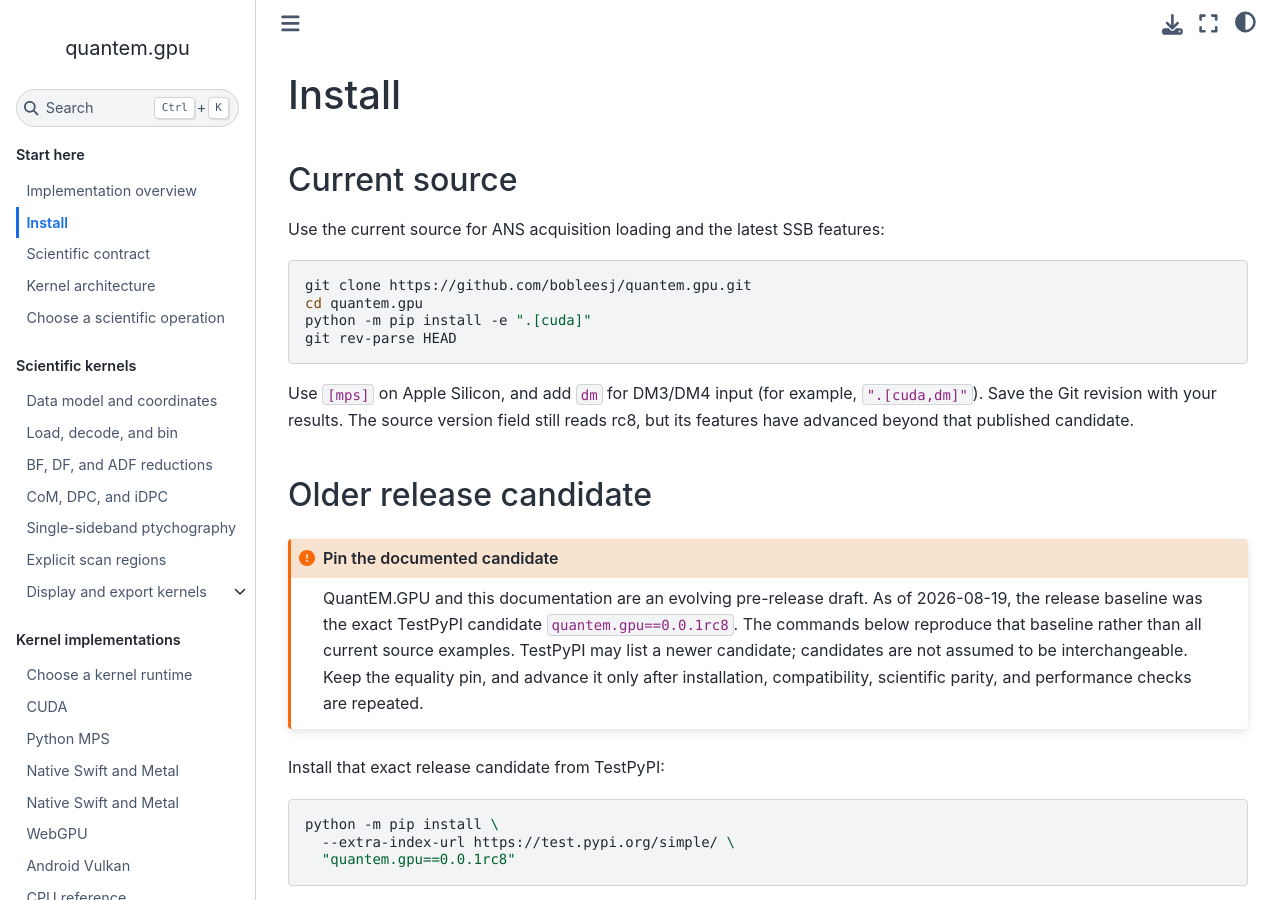
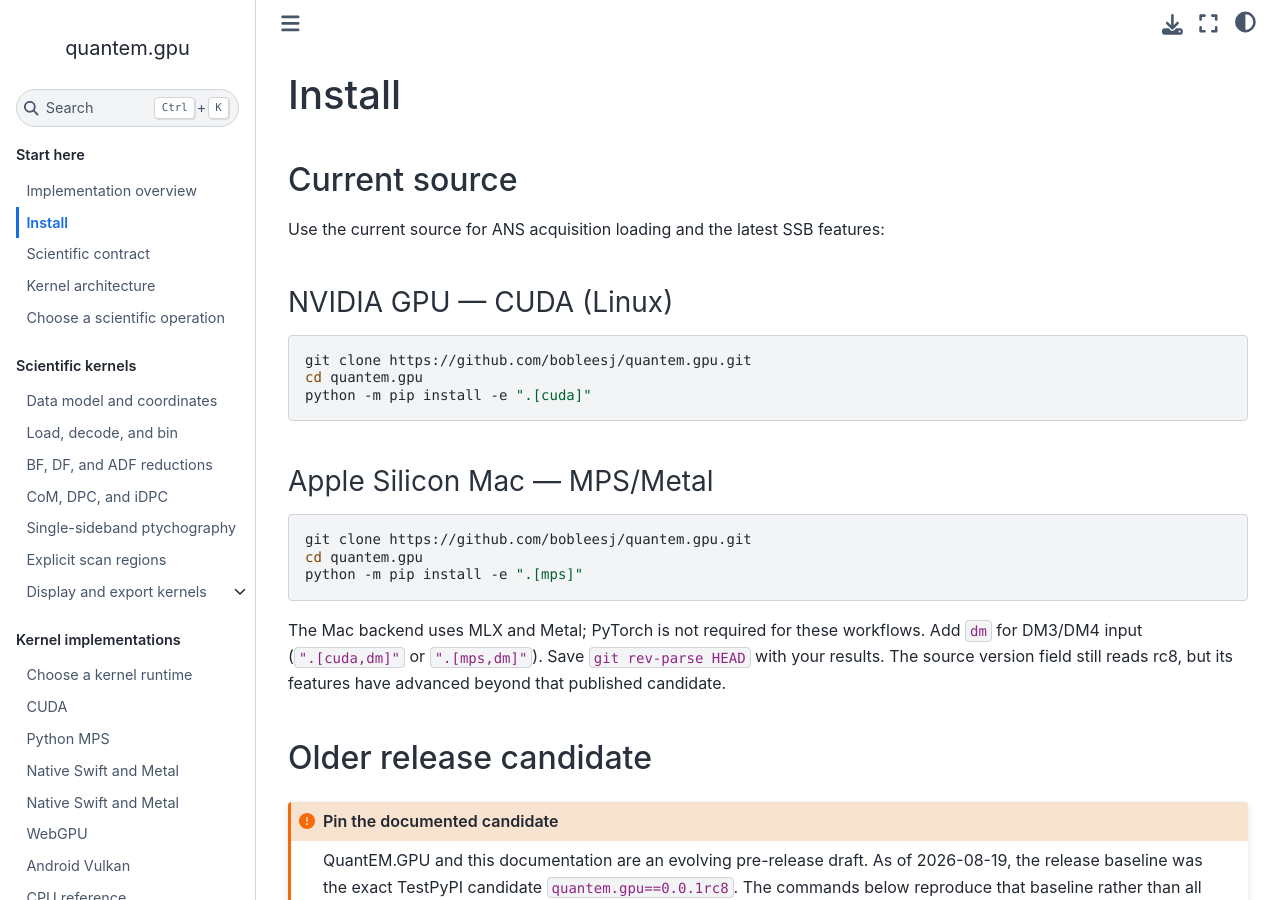
Before and after one commit to bobleesj/quantem.gpu, a Jupyter Book: the page built from docs/install.md, in a window 1280 px wide and 900 px high. Built offline with Jupyter Book 1.0.4 settings and Sphinx 7.4.7 and the Sphinx Book theme 1.1.4, drawn with Linux system fonts in a browser that asks for light colours.

Commit message:
docs: separate cuda and apple silicon installation

````diff
--- a/docs/install.md
+++ b/docs/install.md
@@ -4,15 +4,25 @@
 
 Use the current source for ANS acquisition loading and the latest SSB features:
 
+### NVIDIA GPU — CUDA (Linux)
+
 ```bash
 git clone https://github.com/bobleesj/quantem.gpu.git
 cd quantem.gpu
 python -m pip install -e ".[cuda]"
-git rev-parse HEAD
 ```
 
-Use `[mps]` on Apple Silicon, and add `dm` for DM3/DM4 input
-(for example, `".[cuda,dm]"`). Save the Git revision with your results.
+### Apple Silicon Mac — MPS/Metal
+
+```bash
+git clone https://github.com/bobleesj/quantem.gpu.git
+cd quantem.gpu
+python -m pip install -e ".[mps]"
+```
+
+The Mac backend uses MLX and Metal; PyTorch is not required for these workflows.
+Add `dm` for DM3/DM4 input (`".[cuda,dm]"` or `".[mps,dm]"`).
+Save `git rev-parse HEAD` with your results.
 The source version field still reads rc8, but its features have advanced
 beyond that published candidate.
 
````
Also changed, not shown: README.md (+13 -3 lines).
